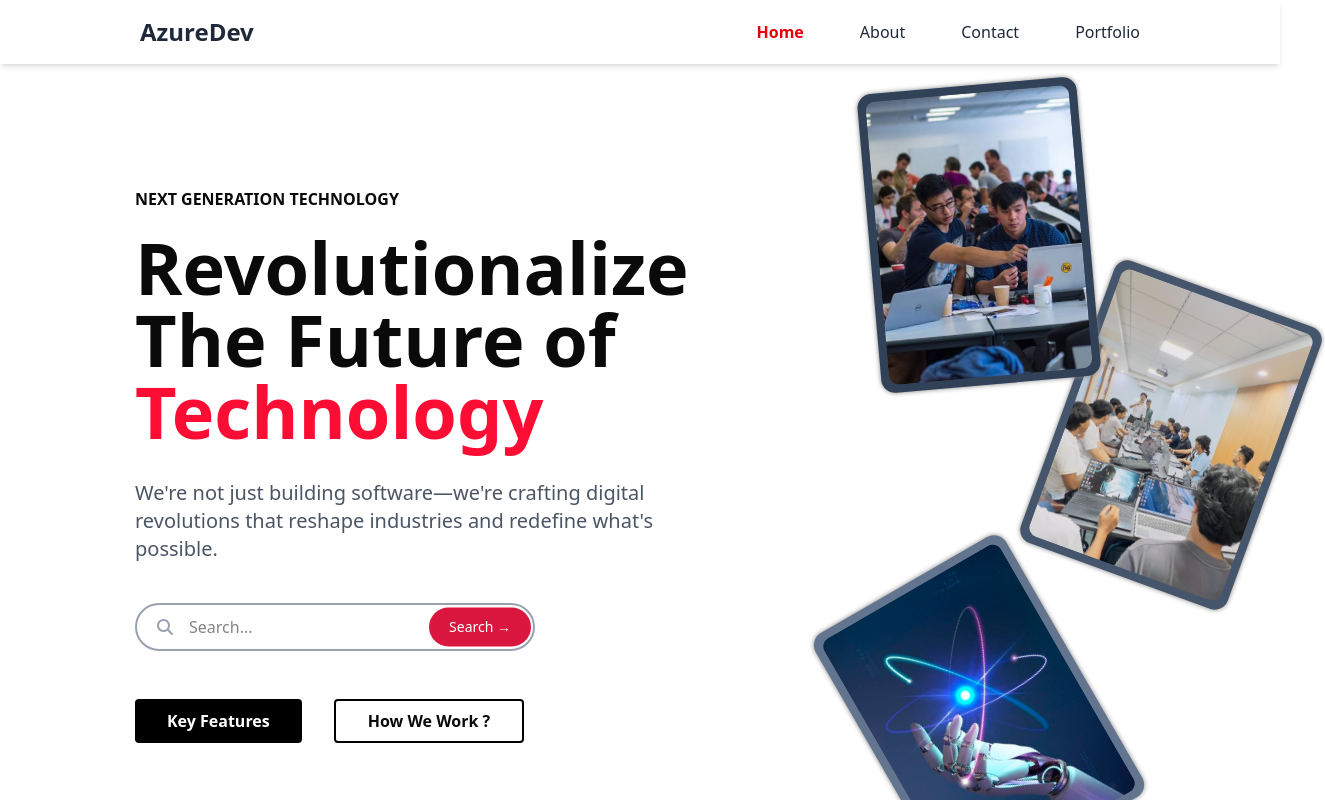
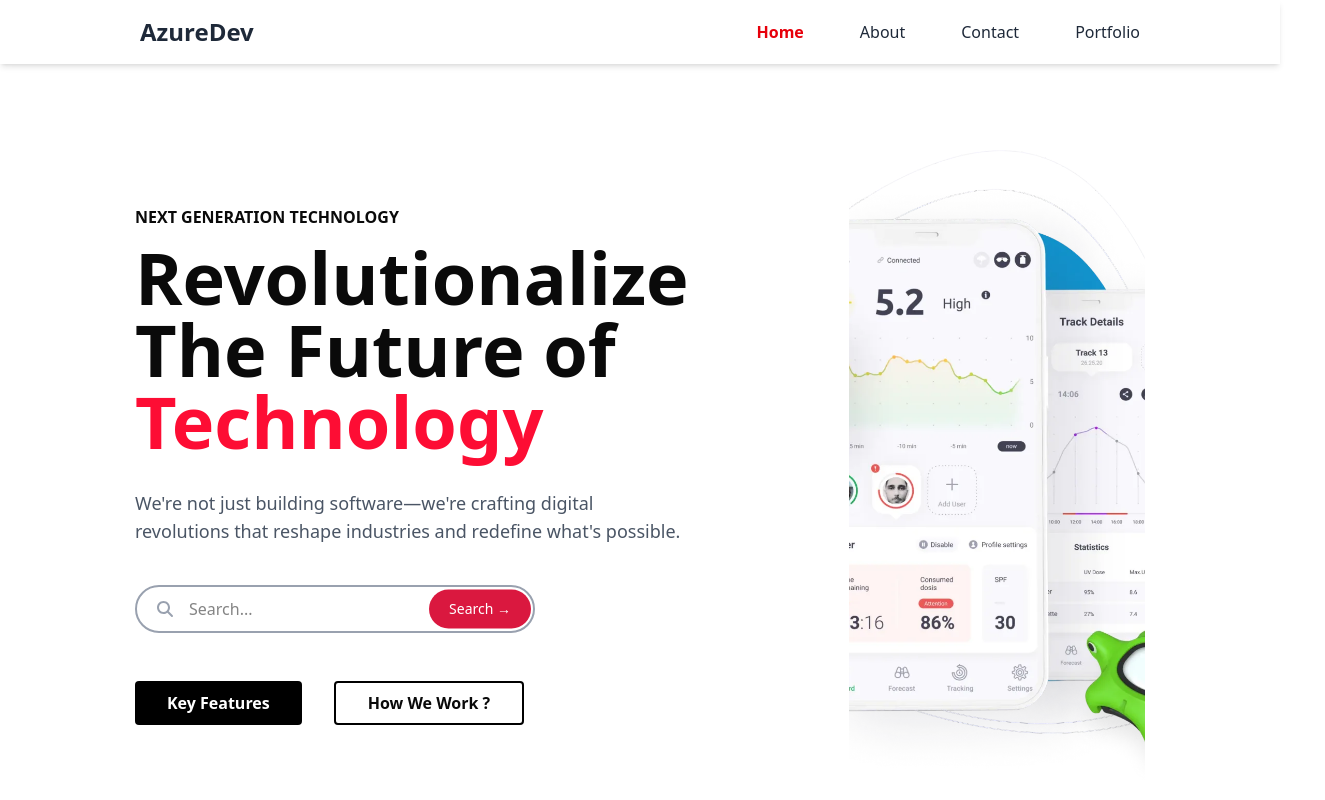
Before and after one commit to Prajon-Adhikari/Azure, a React (Vite) app: page / in a window 1280 px wide. Shown: the top 800 px of the page, 1325 px wide, since content can reach past the window. Built offline with nearby package versions, Linux system fonts and the light colour scheme.

Commit message:
changing home page

```diff
--- a/src/pages/Home.jsx
+++ b/src/pages/Home.jsx
@@ -18,6 +18,7 @@ import coding3 from "../assets/coding3.jpg";
 import coding4 from "../assets/coding4.jpg";
 import coding5 from "../assets/coding5.jpg";
 import growth from "../assets/growrh.jpg";
+import mobileImage from "../assets/mobileImage.webp";
 const Home = () => {
   const [activeIndex, setActiveIndex] = useState(0);
   const cards = [
@@ -43,14 +44,14 @@ const Home = () => {
 
   return (
     <>
-      <div className=" w-full h-[100vh] flex items-center mt-[65px] px-[135px] gap-45">
+      <div className=" w-full h-[100vh] flex items-center mt-[65px] px-[135px] gap-40">
         <div className=" w-[600px]">
-          <p className="mb-5 font-bold">NEXT GENERATION TECHNOLOGY</p>
+          <p className="mb-3 font-bold">NEXT GENERATION TECHNOLOGY</p>
           <p className="font-bold text-7xl">
             Revolutionalize The Future of{" "}
             <span className="text-[#fd0d34]">Technology</span>
           </p>
-          <p className="mt-8 text-xl text-gray-600">
+          <p className="mt-8 text-lg text-gray-600">
             We're not just building software—we're crafting digital revolutions
             that reshape industries and redefine what's possible.
           </p>
@@ -77,7 +78,10 @@ const Home = () => {
             </button>
           </div>
         </div>
-        <div className="relative h-full w-[520px]">
+        <div>
+          <img src={mobileImage} alt="" className="h-[650px] w-[660px] object-cover"/>
+        </div>
+        {/* <div className="relative h-full w-[520px]">
           <div className="w-[220px] h-[300px] absolute top-5 -rotate-5 left-0 z-20 shadow-[0px_0px_5px_gray] bg-slate-700 p-2 rounded-xl">
             <img
               src={collaboration}
@@ -99,7 +103,7 @@ const Home = () => {
               className="w-full h-full object-cover rounded-lg"
             />
           </div>
-        </div>
+        </div> */}
       </div>
       <Features />
       <div className="  h-[690px] mb-20 mt-10 px-[100px] py-[70px]  flex gap-30 bg-gray-100">
@@ -268,10 +272,10 @@ const Home = () => {
         ></div>
 
         {/* Gray overlay */}
-        <div className="absolute inset-0 bg-gray-700/60"></div>
+        <div className="absolute inset-0 bg-gray-600/50"></div>
 
         {/* Glass container */}
-        <div className="relative w-full bg-white/30 backdrop-blur-md rounded-2xl shadow-lg p-10 py-12 flex justify-around">
+        <div className="relative w-full bg-white/40 backdrop-blur-md rounded-2xl shadow-lg p-10 py-12 flex justify-around">
           {/* Stat 1 */}
           <div className="flex flex-col items-center">
             <div className="text-[50px] font-bold text-[#d70e36]">98 %</div>
```
Also changed, not shown: src/assets/mobileImage.webp (added).
